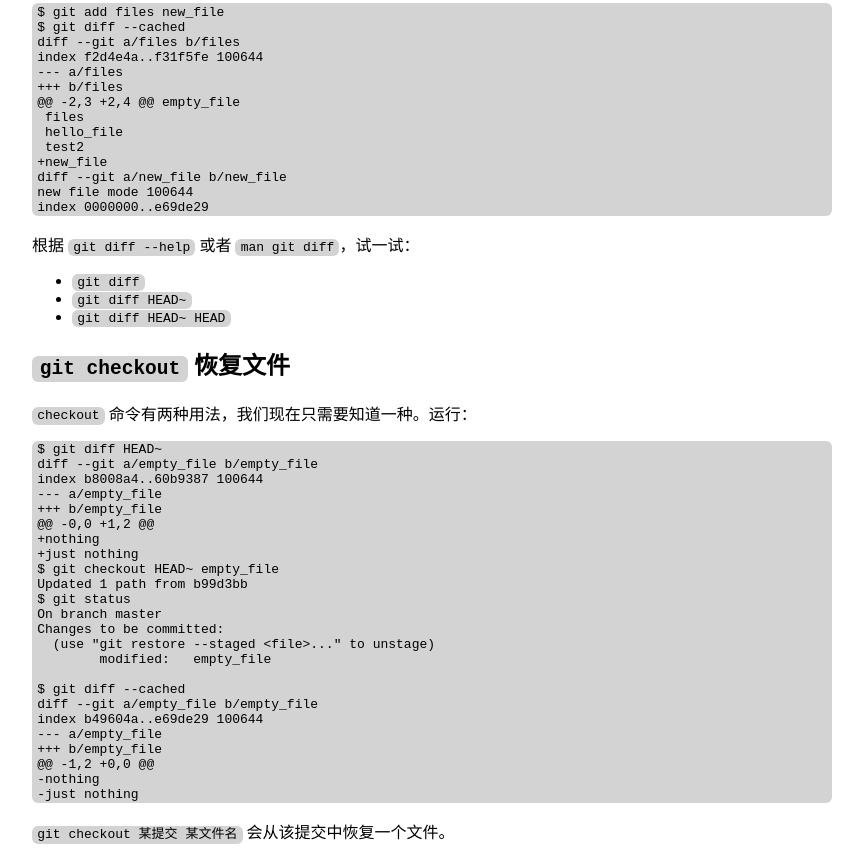
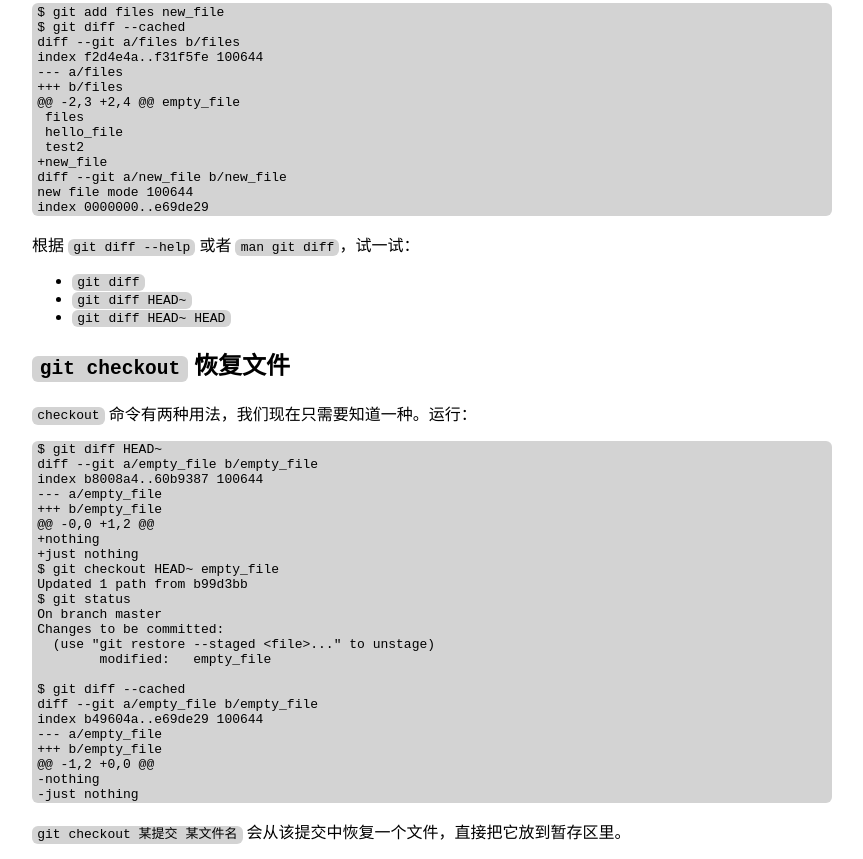
Before and after one commit to ChengYuShun/git-tutorial, a plain HTML site: page basics.html in a window 1280 px wide. Shown: the part 3641-4500 px from the top of the page, without its empty margins (208-1071 px from the left). Drawn offline with Linux system fonts and the light colour scheme.

Commit message:
Update basics section; clarify `checkout` command.

```diff
--- a/basics.html
+++ b/basics.html
@@ -281,7 +281,7 @@ index b49604a..e69de29 100644
 -nothing
 -just nothing</pre>
 
-    <p> <code>git checkout 某提交 某文件名</code> 会从该提交中恢复一个文件。
+    <p> <code>git checkout 某提交 某文件名</code> 会从该提交中恢复一个文件，直接把它放到暂存区里。
 
     <!-- <h2><code>git stash</code></h2> -->
 
```
